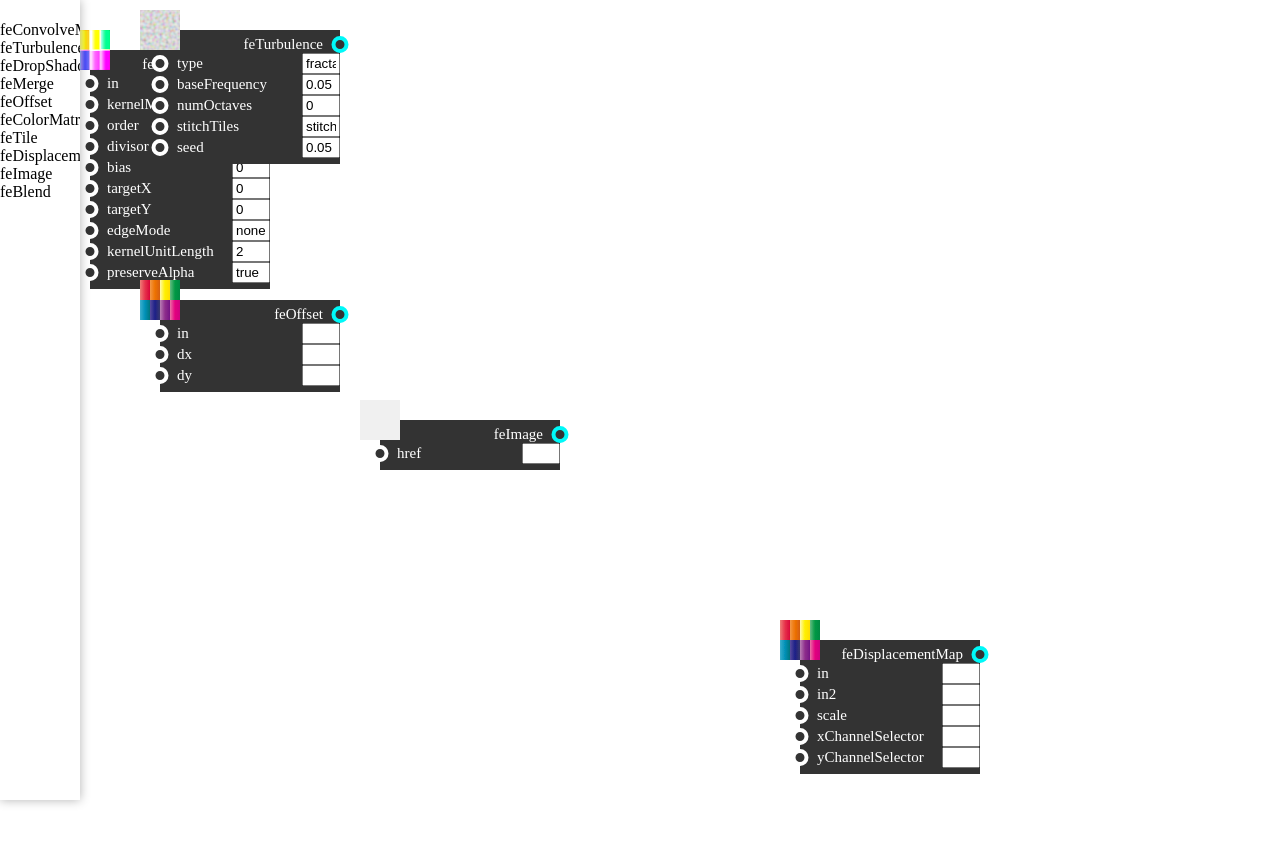
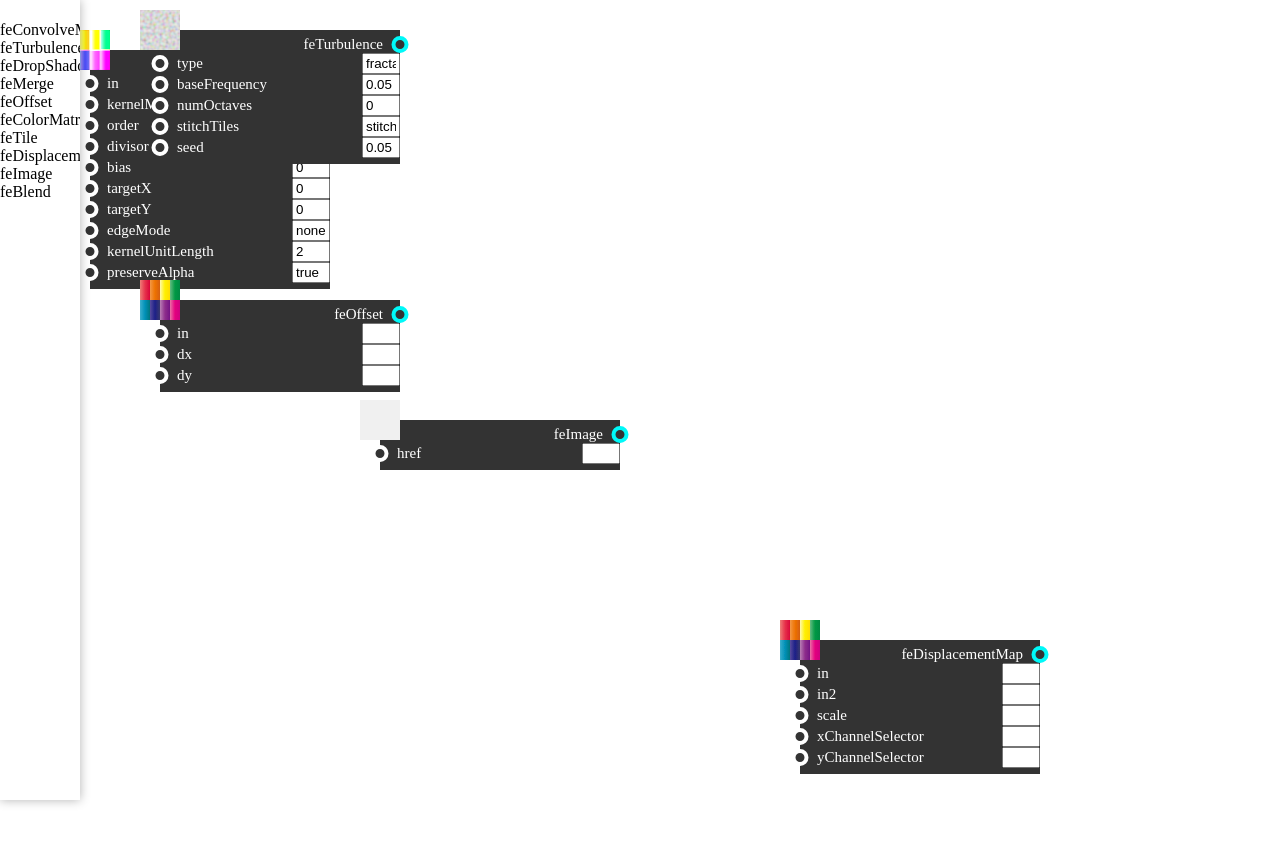
Before and after one commit to gogoend/svg-filter-graph-builder, a Vue app: page / in a window 1280 px wide. Shown: the top 844 px of the page. Built offline with nearby package versions, Linux system fonts and the light colour scheme.

Commit message:
更新: 暂时调整IoNode容器及输入框宽度

```diff
--- a/src/views/AppMain/components/SvgCanvas/components/IoNode/index.vue
+++ b/src/views/AppMain/components/SvgCanvas/components/IoNode/index.vue
@@ -239,7 +239,7 @@ export default defineComponent({
     overflow: visible;
   }
   &__body {
-    width: 15em;
+    width: 20em;
     background-color: #333333;
     padding: 0.5em 0;
     position: relative;
@@ -296,7 +296,7 @@ export default defineComponent({
         font-size: 1.25em;
       }
       input {
-        width: 30px;
+        width: 6em;
         flex: 0 1 auto;
       }
     }
```
